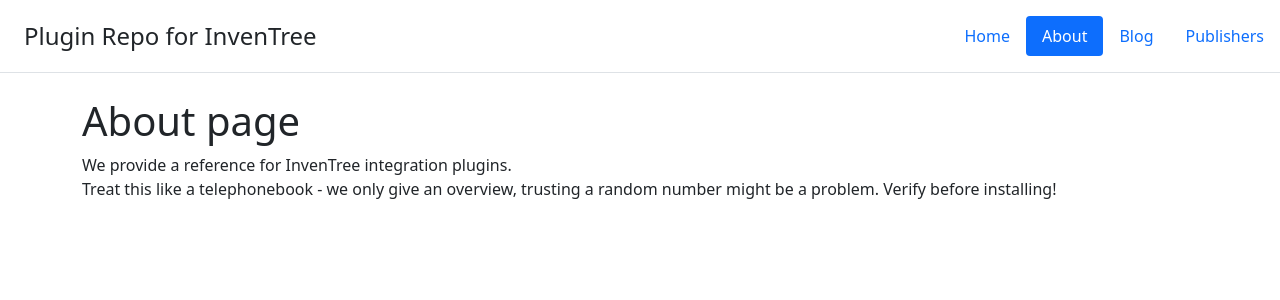
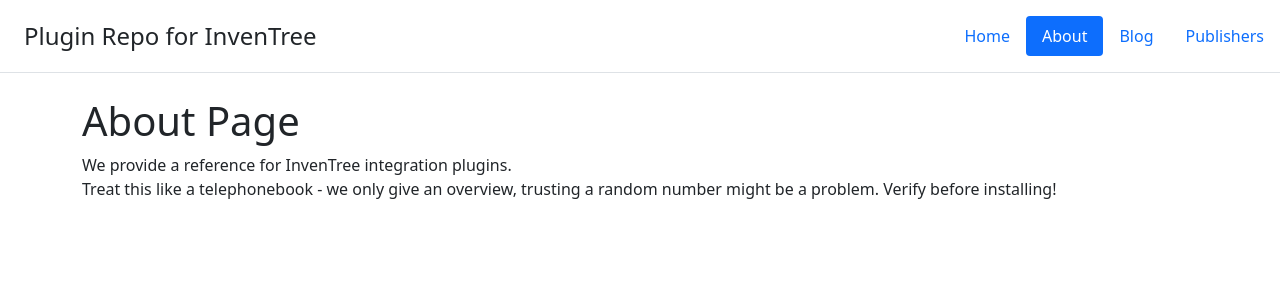
Before and after one commit to invenhost/repo.invenhost.com, a Jekyll site: the page built from docs/about.md, in a window 1280 px wide. Shown: the top 300 px of the page. Built offline with Jekyll 4.4.1, drawn with Linux system fonts in a browser that asks for light colours.

Commit message:
fix typo

```diff
--- a/docs/about.md
+++ b/docs/about.md
@@ -3,7 +3,7 @@
 title: About
 ---
 
-# About page
+# About Page
 
 We provide a reference for InvenTree integration plugins.
 Treat this like a telephonebook - we only give an overview, trusting a random number might be a problem. Verify before installing!
```
